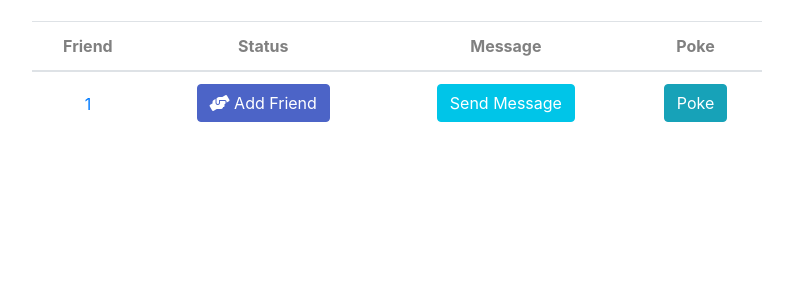
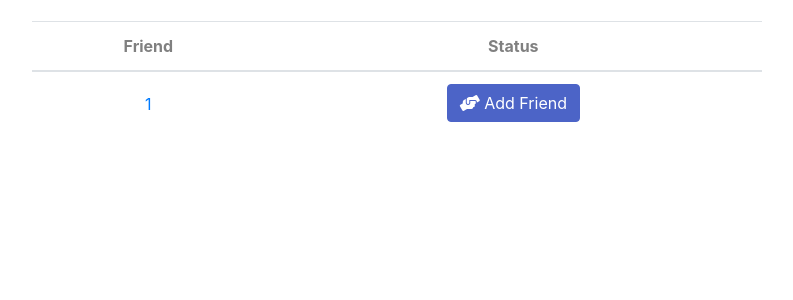
Before and after one commit to kylelin12/GodDogs, a Python web app: template dogechat/templates/friendslist.html in a window 1280 px wide. Shown: the part 56-356 px from the top of the page, without its empty margins (243-1036 px from the left). Run offline with Jinja, Linux system fonts and the light colour scheme; the template is opened without the code that fills it: most values are stand-ins (such as "Sample title", 1, 10 or a date in 2020); some libraries are stand-ins or nearby versions.

Commit message:
removed depracated features

```diff
--- a/dogechat/templates/friendslist.html
+++ b/dogechat/templates/friendslist.html
@@ -21,8 +21,10 @@
                             <tr>
                                 <th>Friend</th>
                                 <th>Status</th>
+				<!--
                                 <th>Message</th>
                                 <th>Poke</th>
+				--!>
                             </tr>
                         </thead>
                         <tbody id="friendslist-input">
@@ -75,12 +77,6 @@
                                             {% endif %}
                                         {% endif %}
                                     </td>
-                                    <td> <!--Button to send message to friend-->
-                                        <button class="btn btn-msgf">Send Message</button>
-                                    </td>
-                                    <td> <!--Button to poke friend-->
-                                        <button class="btn btn-info">Poke</button>
-                                    </td>
                                 </tr>
                                 {% endif %}
                             {% endfor %}
```
